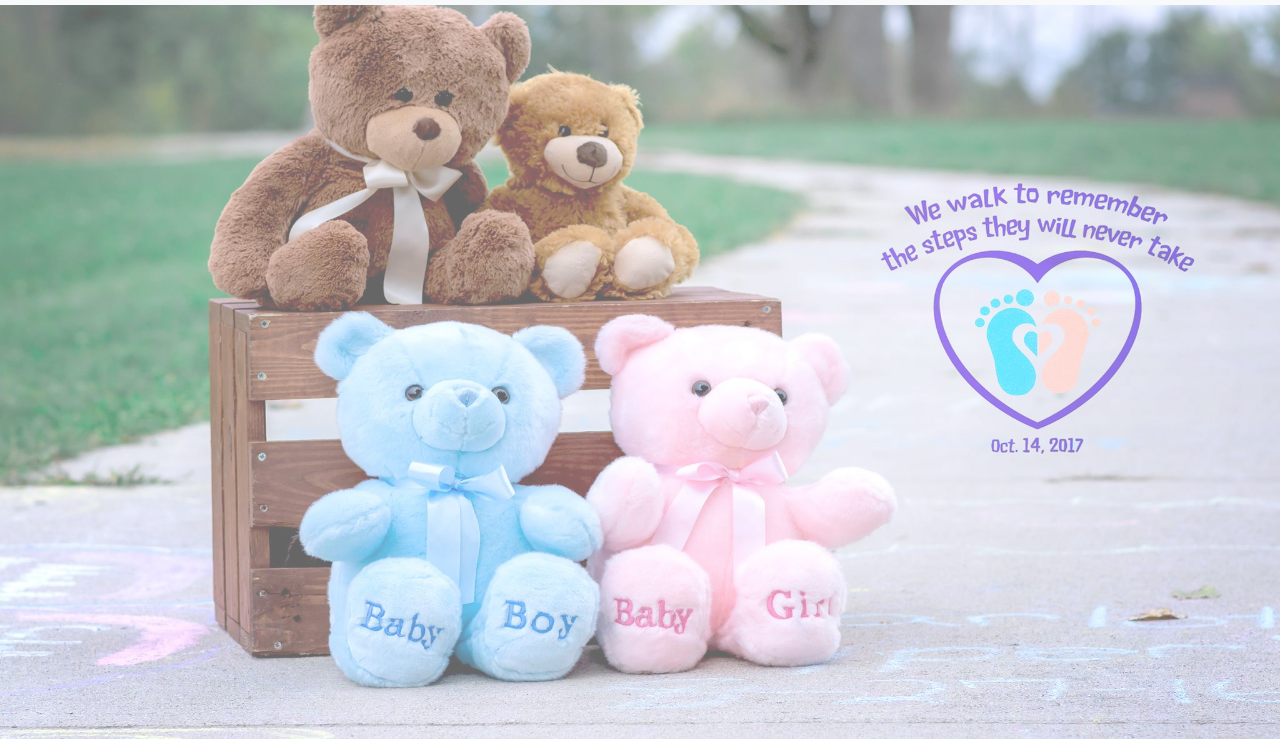
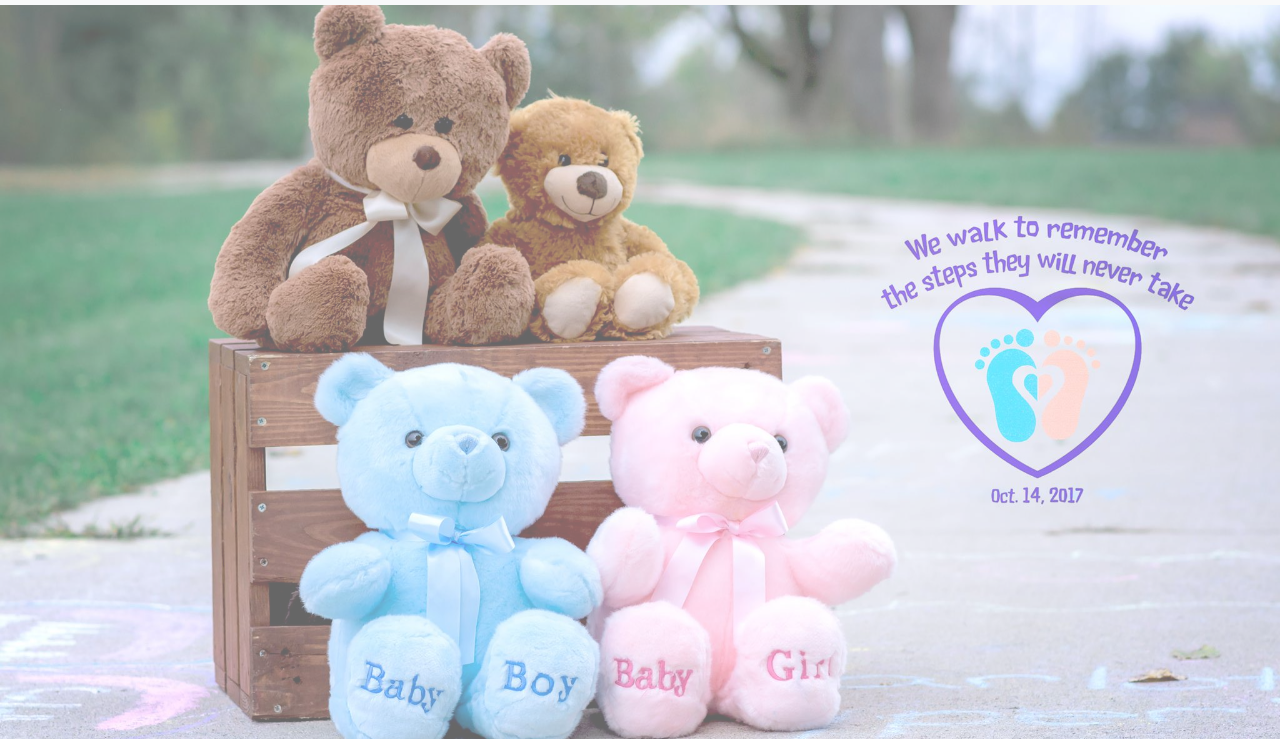
Before and after one commit to beerens20/8bitservices, a plain HTML site: page walk2remember/index.html in a window 1280 px wide. Shown: the part 61-800 px from the top of the page. Drawn offline with nearby package versions, Linux system fonts and the light colour scheme.

Commit message:
Modified the jumbotron
Applied fixes to correct ratio issue with jumbotron image.

```diff
--- a/walk2remember/css/style.css
+++ b/walk2remember/css/style.css
@@ -8,19 +8,21 @@ body{
     font-family: 'Merriweather Sans', sans-serif;
 }
 
-.bg-jumbotron{
-    min-height: 800px;
-}
+/* .bg-jumbotron{
+    min-height: 1000px;
+} */
 
 .jumbotron {
-    background: url('../imgs/2017-wtr-pics-8.jpg') top center;
+    background: url('../imgs/2017-wtr-pics-8.jpg');
+    background-size: cover;
+    background-position: center;
+    height: 100vh;
+    width: 100%;
     opacity: .6;
-    background-size: 100% 100%;
-    margin-top: 1em;
+    margin-top: 60px;
     padding-top: 10em;
     padding-bottom: 10em;
-    height: 100vh;
-    display: flex;
+    /* display: flex; */
 }
 
 #sponsors {
--- a/walk2remember/index.html
+++ b/walk2remember/index.html
@@ -42,7 +42,7 @@
 
 <!-- JUMBOTRON -->
 <div class="jumbotron bg-jumbotron">
-    <div class="container">
+    <div class="container-fluid">
         <div class="row">
             <!-- <div class="col-sm-6";>
             </div>
```
